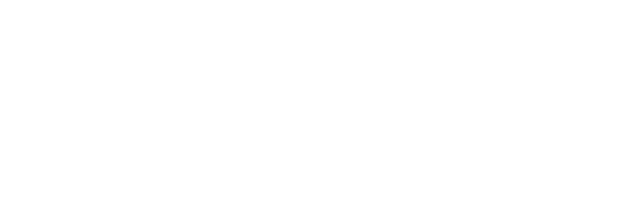
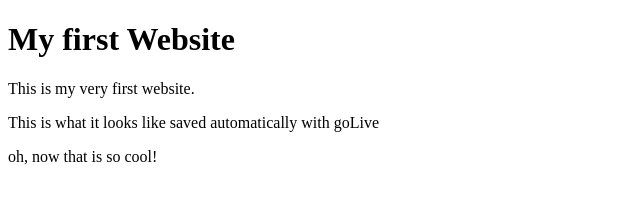
Before and after one commit to MWalsworth/first-website, a plain HTML site: page index.html in a window 1280 px wide. Shown: the whole page, without its empty margins (0-640 px from the left). Drawn offline with Linux system fonts and the light colour scheme.

Commit message:
update content with heading and text

```diff
--- a/index.html
+++ b/index.html
@@ -7,6 +7,9 @@
   <title>My First Website</title>
 </head>
 <body>
-
+  <h1>My first Website</h1>
+  <p>This is my very first website.</p>
+  <p> This is what it looks like saved automatically with goLive</p>
+  <p> oh, now that is so cool!</p>
 </body>
 </html>
```
